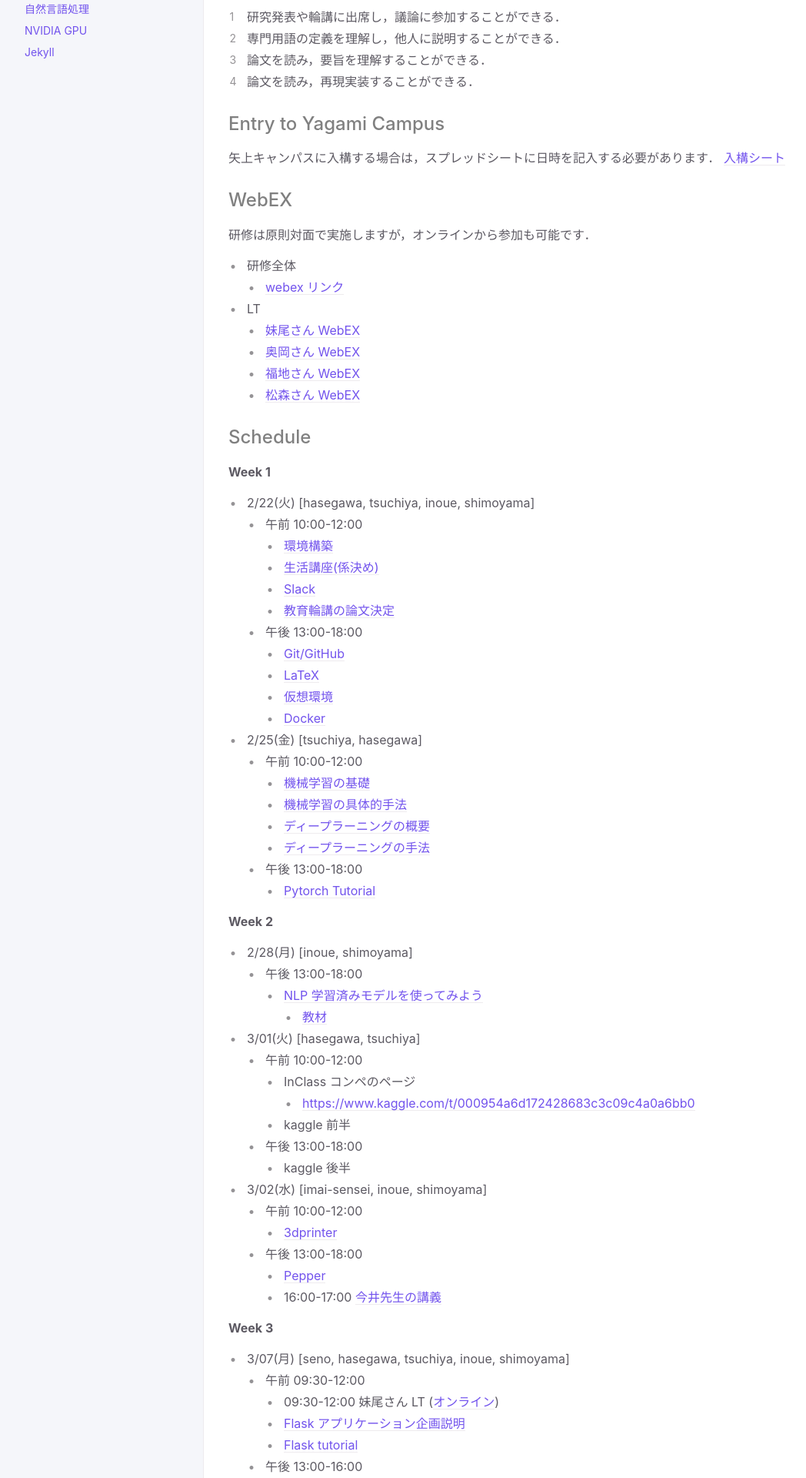
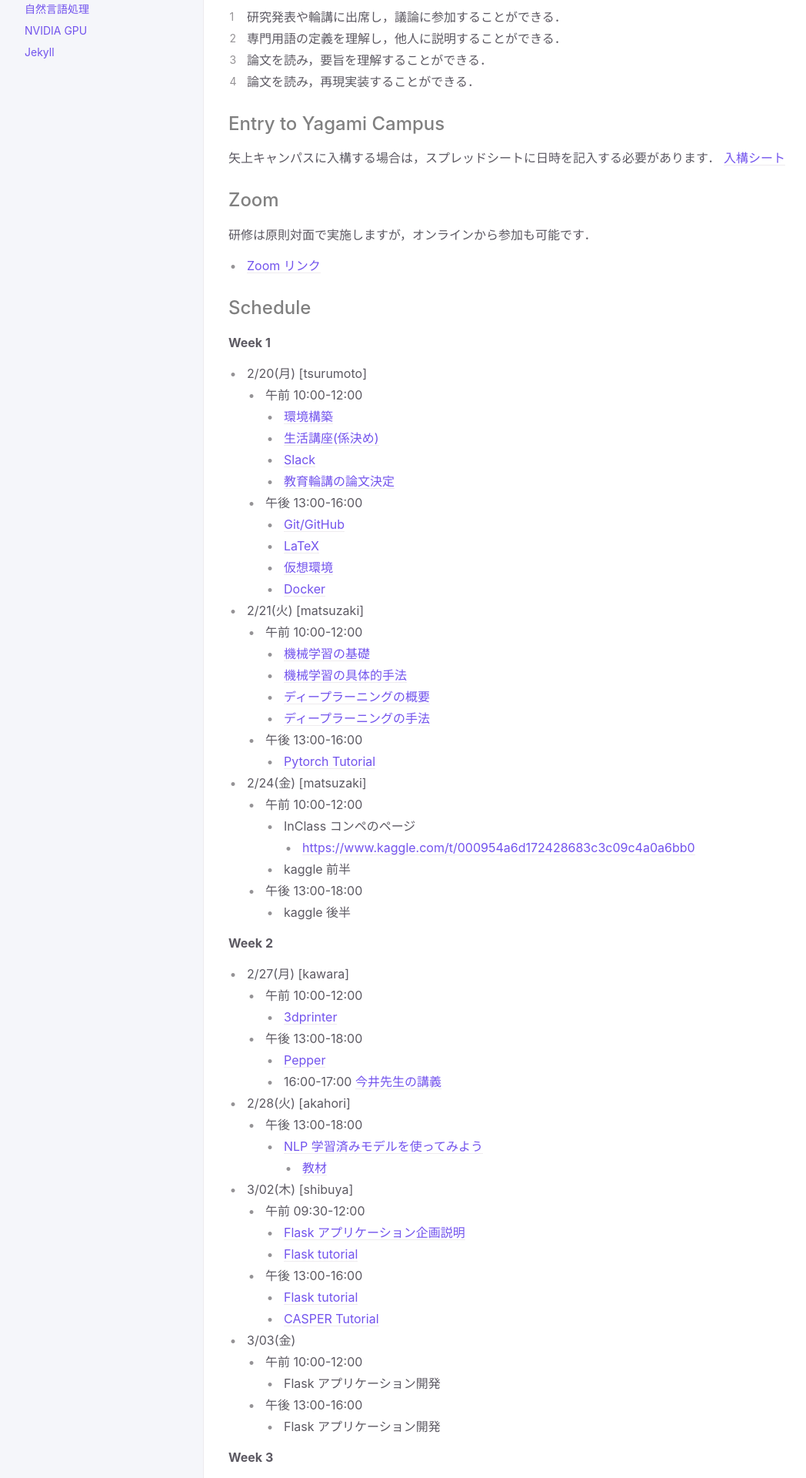
Before and after one commit to imai-laboratory/b4_induction_training, a Jekyll site: the page built from index.md, in a window 1280 px wide. Shown: the part 358-2278 px from the top of the page at 77% size, without its empty margins (107-1155 px from the left). Built offline with Jekyll 4.4.1, drawn with Linux system fonts in a browser that asks for light colours; some of the changed text lies outside the part shown.

Commit message:
2023のスケジュールを追加

```diff
--- a/index.md
+++ b/index.md
@@ -26,98 +26,95 @@ permalink: /
 矢上キャンパスに入構する場合は，スプレッドシートに日時を記入する必要があります．
 [入構シート](https://docs.google.com/spreadsheets/d/1vAsY-7DoxyLsC6cPYtRJkwLacUECRMmgKNGdCuaNVV8/edit?usp=sharing)
 
-## <font color="Gray">WebEX</font>
+## <font color="Gray">Zoom</font>
 
 研修は原則対面で実施しますが，オンラインから参加も可能です．
 
-- 研修全体
-  - [webex リンク](https://keio-students.webex.com/keio-students/j.php?MTID=mf4230f88c32aadc01ec76375d750f0b1)
-- LT
-  - [妹尾さん WebEX](https://keio-students.webex.com/keio-students/j.php?MTID=m26cd6bc421965166c6eb573d90476a66)
-  - [奥岡さん WebEX](https://keio-students.webex.com/keio-students/j.php?MTID=m882f4d2348c08b1d730315340a1a78fe)
-  - [福地さん WebEX](https://keio-students.webex.com/keio-students/j.php?MTID=m7b3e32ce2de6c0e59869fa5f44aed2a1)
-  - [松森さん WebEX](https://keio-students.webex.com/keio-students/j.php?MTID=m69f22b0f39840312edce63a75ee1eb2b)
+- [Zoom リンク](https://keio-univ.zoom.us/j/87627115289?pwd=NmsvOHB2Y0dGYlQ1SktoSGIva3JXZz09)
 
 ## <font color="Gray">Schedule</font>
 
 **Week 1**
 
-- 2/22(火) [hasegawa, tsuchiya, inoue, shimoyama]
+- 2/20(月) [tsurumoto]
   - 午前 10:00-12:00
-    - [環境構築](https://docs.google.com/document/d/1mniPWc6yAaReyYiHOTIqZQUA8bDn80sR68vUu3vcADc/edit?usp=sharing)
-    - [生活講座(係決め)](https://docs.google.com/document/d/1B4rCI8NzUtjvSvfOSsRSM80UlhxbtDNcC1rMJdLYcyc/edit?usp=sharing)
-    - [Slack](https://docs.google.com/presentation/d/1EnqJc72O3MqNlcZf-AU7Vrl5a8EnGVmjAd-q0isZ7IM/edit?usp=sharing)
-    - [教育輪講の論文決定](https://docs.google.com/document/d/1uwJLSHvreyZiYfX9mkHfxlBiwu6E-PpM1d9R3OFnNJ0/edit?usp=sharing)
-  - 午後 13:00-18:00
+    - [環境構築](https://docs.google.com/document/d/1mPLfioLtA6VbVa8jeMZsrSw4jZ3S_Vw4ThyJ535rVSc/edit?usp=sharing)
+    - [生活講座(係決め)](https://docs.google.com/document/d/1CTVV6oYDxj5fVsYsxuQPekPO-DCscGDKJqRQ64sragk/edit?usp=sharing)
+    - [Slack](https://docs.google.com/presentation/d/1ldfiaMPDnFOHH8B7s1cjI6FZAH1giuUmbdUetkZjdUE/edit?usp=sharing)
+    - [教育輪講の論文決定](https://docs.google.com/document/d/1ZDBIRYfv-ygvI4FX46sW1qzFbJDVsgHbsCqvzqRshbc/edit?usp=sharing)
+  - 午後 13:00-16:00
     - [Git/GitHub](https://www.ailab.ics.keio.ac.jp/b4_induction_training/docs/devops/git.html)
     - [LaTeX](https://www.ailab.ics.keio.ac.jp/b4_induction_training/docs/tex)
     - [仮想環境](https://www.ailab.ics.keio.ac.jp/b4_induction_training/docs/devops/miniforge.html)
     - [Docker](https://www.ailab.ics.keio.ac.jp/b4_induction_training/docs/devops/dockder.html)
-- 2/25(金) [tsuchiya, hasegawa]
+- 2/21(火) [matsuzaki]
   - 午前 10:00-12:00
     - [機械学習の基礎](https://www.ailab.ics.keio.ac.jp/b4_induction_training/docs/dlg/chapter2.html)
     - [機械学習の具体的手法](https://www.ailab.ics.keio.ac.jp/b4_induction_training/docs/dlg/chapter3.html)
     - [ディープラーニングの概要](https://docs.google.com/presentation/d/1QbvB179HnsLqvQEMGg7SKlLGs3sRzdAppSfW8PYeCpI/edit?usp=sharing)
     - [ディープラーニングの手法](https://docs.google.com/presentation/d/1_mvCk0uAARY7tdAuWQcw7wRouEbjA7PpX4UM3IGzRHY/edit?usp=sharing)
-  - 午後 13:00-18:00
+  - 午後 13:00-16:00
     - [Pytorch Tutorial](https://drive.google.com/drive/folders/1IpRenRSeODmH0ECTKWOVMdhAxx0q0bEG?usp=sharing)
-
-**Week 2**
-
-- 2/28(月) [inoue, shimoyama]
-  - 午後 13:00-18:00
-    - [NLP 学習済みモデルを使ってみよう](https://docs.google.com/presentation/d/1oNdA2Ih4rgQCnlezI2UMdGS-Hf2AhVgT-5-UIcW8Os4/edit?usp=sharing)
-      - [教材](https://colab.research.google.com/drive/1Uve4sIMaar5aUlUQIJEtZwB-zRJvsp15?usp=sharing)
-- 3/01(火) [hasegawa, tsuchiya]
+- 2/24(金) [matsuzaki]
   - 午前 10:00-12:00
     - InClass コンペのページ
       - [https://www.kaggle.com/t/000954a6d172428683c3c09c4a0a6bb0](https://www.kaggle.com/t/000954a6d172428683c3c09c4a0a6bb0)
     - kaggle 前半
   - 午後 13:00-18:00
     - kaggle 後半
-- 3/02(水) [imai-sensei, inoue, shimoyama]
+
+**Week 2**
+
+- 2/27(月) [kawara]
   - 午前 10:00-12:00
     - [3dprinter](https://docs.google.com/presentation/d/1LmCIy33uRHKB4NX42C_KYBdcg1ZRBhtYCF_Vigfv63k/edit?usp=sharing)
   - 午後 13:00-18:00
     - [Pepper](https://docs.google.com/presentation/d/1DH-bk8Wr9gDuxmKENSkHVO1ARXvdUXWN04DMH3B6jDE/edit?usp=sharing)
     - 16:00-17:00 [今井先生の講義](#)
-
-**Week 3**
-
-- 3/07(月) [seno, hasegawa, tsuchiya, inoue, shimoyama]
+- 2/28(火) [akahori]
+  - 午後 13:00-18:00
+    - [NLP 学習済みモデルを使ってみよう](https://docs.google.com/presentation/d/1oNdA2Ih4rgQCnlezI2UMdGS-Hf2AhVgT-5-UIcW8Os4/edit?usp=sharing)
+      - [教材](https://colab.research.google.com/drive/1Uve4sIMaar5aUlUQIJEtZwB-zRJvsp15?usp=sharing)
+- 3/02(木) [shibuya]
   - 午前 09:30-12:00
-    - 09:30-12:00 妹尾さん LT ([オンライン](https://keio-students.webex.com/keio-students/j.php?MTID=m26cd6bc421965166c6eb573d90476a66))
     - [Flask アプリケーション企画説明](https://docs.google.com/presentation/d/1iommp8KA0upLXN393nVL0OlCCwwR_Y3KiX3Ik-8oAYk/edit?usp=sharing)
     - [Flask tutorial](https://docs.google.com/document/d/19Q7OSzaZ94xQctVZ4wtr_-EuIrp2_0deODPxzLMIRfM/edit)
   - 午後 13:00-16:00
     - [Flask tutorial](https://docs.google.com/document/d/19Q7OSzaZ94xQctVZ4wtr_-EuIrp2_0deODPxzLMIRfM/edit)
     - [CASPER Tutorial](#)
-- 3/08(火) [okuoka, hasegawa, tsuchiya, inoue, shimoyama]
-  - 午前 10:00-12:00
-    - Flask アプリケーション開発
-  - 午後 13:00-16:00
-    - 13:00-14:00 奥岡さん LT ([オンライン](https://keio-students.webex.com/keio-students/j.php?MTID=m882f4d2348c08b1d730315340a1a78fe))
-    - Flask アプリケーション開発
-- 3/09(水) [fukuchi, hasegawa, tsuchiya, inoue, shimoyama]
+- 3/03(金)
   - 午前 10:00-12:00
     - Flask アプリケーション開発
   - 午後 13:00-16:00
     - Flask アプリケーション開発
-    - 13:00-14:00 福地さん LT ([オフライン](https://keio-students.webex.com/keio-students/j.php?MTID=m7b3e32ce2de6c0e59869fa5f44aed2a1))
-- 3/10(木) [matsumori, hasegawa, tsuchiya, inoue, shimoyama]
+
+**Week 3**
+
+- 3/06(月)
   - 午前 10:00-12:00
     - Flask アプリケーション開発
   - 午後 13:00-16:00
     - Flask アプリケーション開発
-    - 15:00-16:00 松森さん LT ([オンライン](https://keio-students.webex.com/keio-students/j.php?MTID=m69f22b0f39840312edce63a75ee1eb2b))
-- 3/11(金) [imai-sensei, hasegawa, tsuchiya, inoue, shimoyama]
+- 3/07(火)
+  - 午前 10:00-12:00
+    - Flask アプリケーション開発
+  - 午後 13:00-16:00
+    - Flask アプリケーション開発
+- 3/08(水)
+  - 午前 10:00-12:00
+    - Flask アプリケーション開発
+  - 午後 13:00-16:00
+    - Flask アプリケーション開発
+- 3/09(木)
   - 午後 15:00-16:00
     - Flask アプリケーション発表会
 
+{% comment %}
 ## <font color="Gray">News</font>
 
 - 2020/02/03 - サイト作成
 - 2020/02/11 - ホスティング開始
+{% endcomment %}
 
 ## <font color="Gray">Links</font>
 
```
